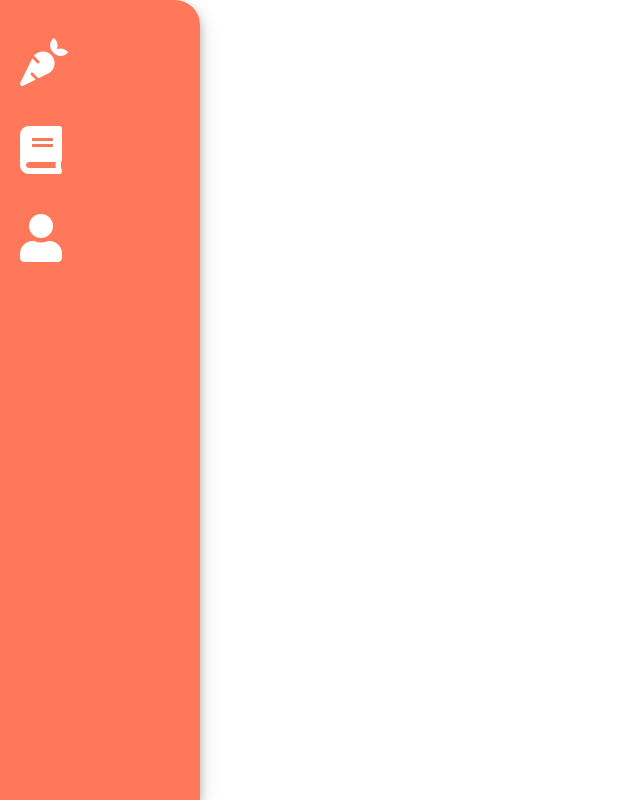
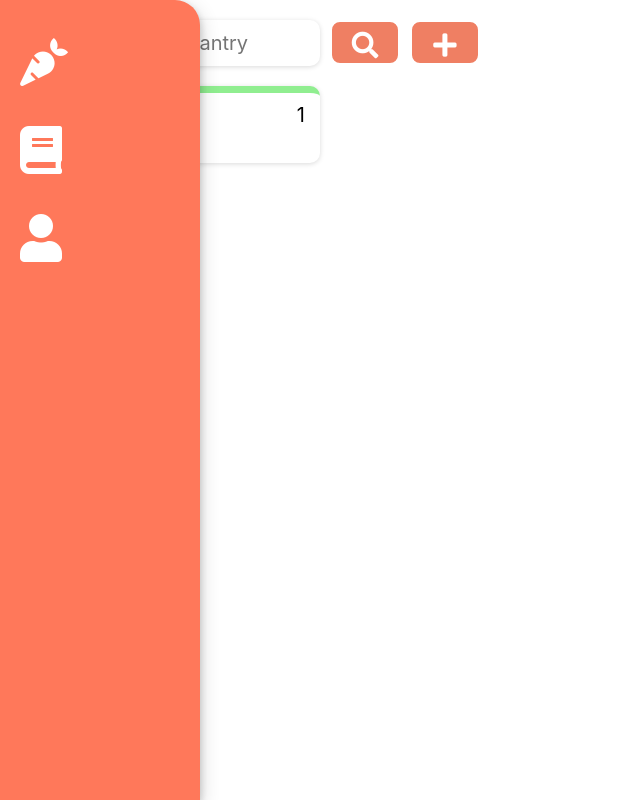
Before and after one commit to kcvgan/pantry-client, a React (Create React App) app: page /dash in a window 1280 px wide. Shown: the whole page, without its empty margins (0-640 px from the left). Built offline with nearby package versions, Linux system fonts and the light colour scheme; no server answers.

Commit message:
Added searchbar and basic search.

```diff
--- a/src/components/dashboard/pantryContainer/PantryContainer.tsx
+++ b/src/components/dashboard/pantryContainer/PantryContainer.tsx
@@ -2,28 +2,54 @@ import React, { Component } from 'react';
 import './PantryContainer.css';
 import FoodList from './foodList/FoodList';
 import * as productService from '../../../services/product.service';
-import { Products } from '../../../models/product.model';
+import Product, { Products } from '../../../models/product.model';
+import SearchBar from './searchBar/SearchBar';
+import { string } from 'prop-types';
 
 export interface PantryContainerState {
   products: Products;
+  filteredProducts: Products;
 };
 
-const initialState: PantryContainerState = { products: [] };
+const initialState: PantryContainerState = { products: [], filteredProducts: [] };
+const mockProduct: Product =     {
+  _id: 1,
+  name: 'Tomato',
+  type: 'veg',
+  quantity: '1',
+  unit: 'whole',
+};
+
+const mockState: PantryContainerState = {
+  products: [
+    mockProduct,
+  ],
+  filteredProducts: [mockProduct]
+};
 
 class PantryContainer extends Component {
-  state: PantryContainerState = initialState;
+  state: PantryContainerState = mockState;
 
   componentDidMount() {
     productService.getAllProducts()
       .then((products: Products) => {
-        this.setState({products: products})
+        this.setState({products: products, filteredProducts: products})
       });
   };
+
+  onSearch = (text: string) => {
+    const { products } = this.state;
+    const filteredProducts = products.filter(product => {
+      return product.name.toLowerCase().includes(text)
+    });
+    this.setState({products: products, filteredProducts: filteredProducts});
+  }
 
   public render() {
     return (
       <>
-        <FoodList products={this.state.products}></FoodList>
+        <SearchBar onSearch={this.onSearch}/>
+        <FoodList products={this.state.filteredProducts}/>
       </>
     )
   }
--- a/src/components/dashboard/pantryContainer/foodList/FoodList.css
+++ b/src/components/dashboard/pantryContainer/foodList/FoodList.css
@@ -0,0 +1,15 @@
+.foodListHeader {
+  width: 500px;
+  display: flex;
+  flex-direction: row;
+  justify-content: space-evenly;
+  border-radius: 10px;
+  background: white;
+}
+
+.foodList {
+  display: flex;
+  flex-direction: row;
+  flex-wrap: wrap;
+  transition: all 0.25s ease;
+}
--- a/src/components/dashboard/pantryContainer/foodList/FoodList.tsx
+++ b/src/components/dashboard/pantryContainer/foodList/FoodList.tsx
@@ -12,14 +12,13 @@ const FoodList = (props: FoodListProps) => {
   const { products } = props;
 
   const renderProducts = (products: Products) => {
-    return products.map(product => <FoodItem product={product}/>);
+    return products.map(product => <FoodItem key={product._id} product={product}/>);
   };
 
   return (
-    <>
+    <div className={'foodList'}>
       {renderProducts(products)}
-    </>
+    </div>
   )
 }
-
 export default FoodList;
--- a/src/components/dashboard/pantryContainer/foodList/foodItem/FoodItem.css
+++ b/src/components/dashboard/pantryContainer/foodList/foodItem/FoodItem.css
@@ -0,0 +1,39 @@
+.foodItem {
+  border-top: 7px solid lightgreen;
+  width: 200px;
+  height: 50px;
+  display: flex;
+  flex-direction: row;
+  justify-content: space-between;
+  border-radius: 10px;
+  background: white;
+  margin-left: 10px;
+  margin-top: 20px;
+  padding: 10px;
+  box-shadow: 0 1px 5px rgba(0, 0, 0, 0.15);
+  line-height: 25px;
+}
+
+.foodItem:hover {
+ background-color: whitesmoke;
+ cursor: pointer;
+}
+
+.productType {
+
+}
+
+.productName {
+  font-weight: bold;
+}
+
+.productQuantity {
+  color: black;
+  font-size: 20px;
+  margin-right: 5px;
+}
+
+.productUnit {
+  color: #DCDCDC;
+  font-weight: initial;
+}
--- a/src/components/dashboard/pantryContainer/foodList/foodItem/FoodItem.tsx
+++ b/src/components/dashboard/pantryContainer/foodList/foodItem/FoodItem.tsx
@@ -3,6 +3,7 @@ import './FoodItem.css';
 import { Product } from '../../../../../models/product.model';
 
 export interface FoodItemProps {
+  key: number;
   product: Product;
 }
 
@@ -11,9 +12,13 @@ const FoodItem = (props: FoodItemProps) => {
   const { product } = props;
 
   return (
-    <>
-      <span>{product.name}</span><br/>
-    </>
+    <div className={'foodItem'}>
+      <span className={'productName'}>{product.name}<br></br>
+        <span className={'productUnit'}>{product.unit}
+        </span>
+      </span>
+      <span className={'productQuantity'}>{product.quantity} </span>
+    </div>
   );
 };
 
--- /dev/null
+++ b/src/components/dashboard/pantryContainer/searchBar/SearchBar.css
@@ -0,0 +1,46 @@
+.searchBar, .addWrapper {
+  box-shadow: 0 1px 5px rgba(0, 0, 0, 0.15);
+  border-radius: 10px;
+  width: 200px;
+  padding: 10px;
+  margin-left: 10px;
+  margin-top: 20px;
+}
+
+.addWrapper, .addButton {
+  transition: transform 0.5s ease-in;
+}
+
+.inputSearch {
+  font-size: 20px;
+  width: 177px;
+  margin-left: 3px;
+  border: none;
+  outline: none;
+}
+
+.searchWrapper {
+  display: flex;
+  flex-direction: row;
+}
+
+.searchButton, .addButton {
+  padding: 10px;
+  transition: color 0.25s ease;
+  margin-left: 10px;
+  height: 45px;
+  width: 70px;
+  margin-top: 20px;
+  background-color: #EF7F63;
+  border-radius: 10px;
+  outline: none;
+  border: 2px solid white;
+  color: white;
+}
+
+.searchButton:hover, .addButton:hover {
+  cursor: pointer;
+  border: 2px solid #EF7F63;
+  background-color: white;
+  color: #EF7F63;
+}
--- /dev/null
+++ b/src/components/dashboard/pantryContainer/searchBar/SearchBar.tsx
@@ -0,0 +1,57 @@
+import React, { useState, ChangeEvent } from 'react';
+import './SearchBar.css';
+
+export interface SearchBarProps {
+  onSearch: (text: string) => any
+}
+
+const SearchBar = (props: SearchBarProps) => {
+  const [text, setText] = useState('');
+  const [isAddMenuOpen, setAddMenuOpen] = useState(false);
+
+  const onChange = (event: ChangeEvent<HTMLInputElement>) => {
+    setText(event.target.value);
+  }
+
+  const onSearchClick = () => {
+    props.onSearch(text);
+  }
+
+  const onAddClick = () => {
+    setAddMenuOpen(true);
+  }
+
+  const renderAddButton = (isMenuOpen: boolean, onAddClick: Function) => {
+    console.log(isAddMenuOpen);
+    if(isMenuOpen) {
+      return (
+        <>
+        <div className={'searchBar'}>
+          <input onChange={onChange} className={'inputSearch'} type="text" placeholder="Add product"/>
+        </div>
+        <button onClick={() => setAddMenuOpen(true)} className={'addButton'}>
+          <i className={'fa fa-plus fa-2x'}/>
+        </button>
+        <button onClick={() => setAddMenuOpen(false)} className={'addButton'}>
+          <i className={'fa fa-trash fa-2x'}/>
+        </button>
+      </>
+      )
+    } else {
+      return <button onClick={() => setAddMenuOpen(true)} className={'addButton'}><i className={'fa fa-plus fa-2x'}/></button>;
+    };
+  };
+
+  return (
+    <div className={'searchWrapper'}>
+      <div className={'searchBar'}>
+        <input onChange={onChange} className={'inputSearch'} type="text" placeholder="Search pantry"/>
+      </div>
+      <button onClick={onSearchClick} className={'searchButton'}><i className={'fa fa-search fa-2x'}/>
+      </button>
+      {renderAddButton(isAddMenuOpen, onAddClick)}
+    </div>
+  )
+};
+
+export default SearchBar;
--- a/src/models/product.model.ts
+++ b/src/models/product.model.ts
@@ -2,7 +2,7 @@ export interface Product {
   _id: number,
   name: string,
   type: string,
-  tags: string,
+  tags?: string,
   quantity: string,
   unit: string
 };
```
Also changed, not shown: src/components/dashboard/pantryContainer/searchBar/AddProduct.tsx (added, +10 -0 lines), 1 other file (tests, documents, lock files or other folders).
